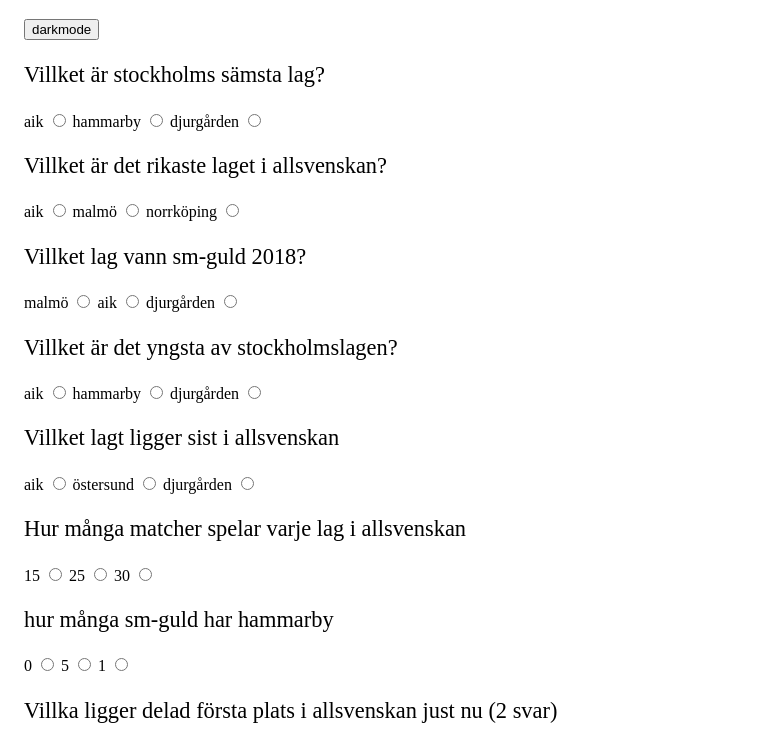
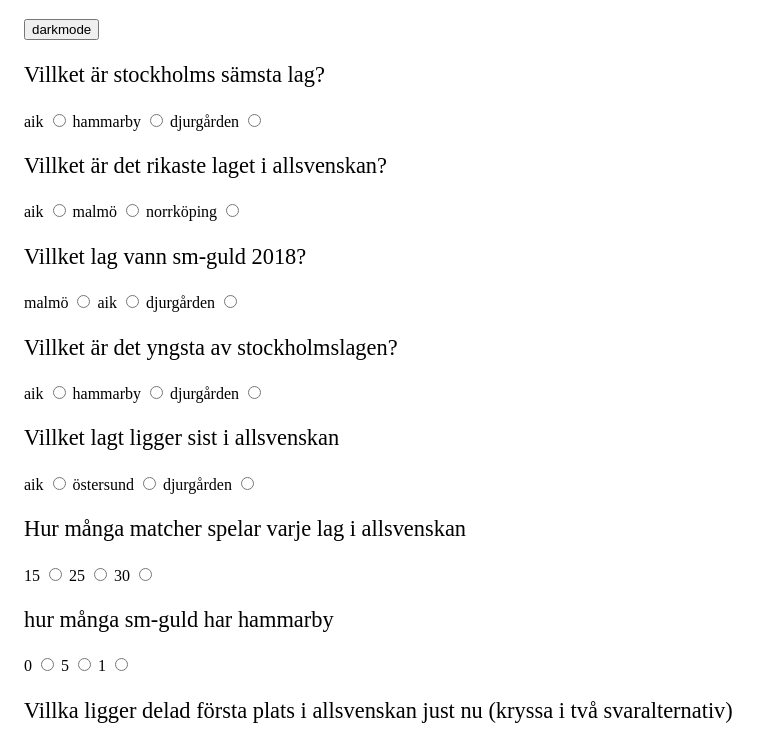
Before and after one commit to henrymaninnen/UF-webb, a plain HTML site: page inlämmningsuppgift-sista/index.html in a window 1280 px wide. Shown: the part 61-800 px from the top of the page, without its empty margins (0-771 px from the left). Drawn offline with Linux system fonts and the light colour scheme.

Commit message:
inlämmningsuppgift-3-last

```diff
--- a/inlämmningsuppgift-sista/index.html
+++ b/inlämmningsuppgift-sista/index.html
@@ -82,7 +82,7 @@
         </div>
 
         <div class="question-8">
-            <p>Villka ligger delad första plats i allsvenskan just nu (2 svar)</p>
+            <p>Villka ligger delad första plats i allsvenskan just nu (kryssa i två svaralternativ)</p>
             <label for="">aik</label>
             <input type="checkbox" name="qst8" value="aik">
             <label for="">östersund</label>
```
